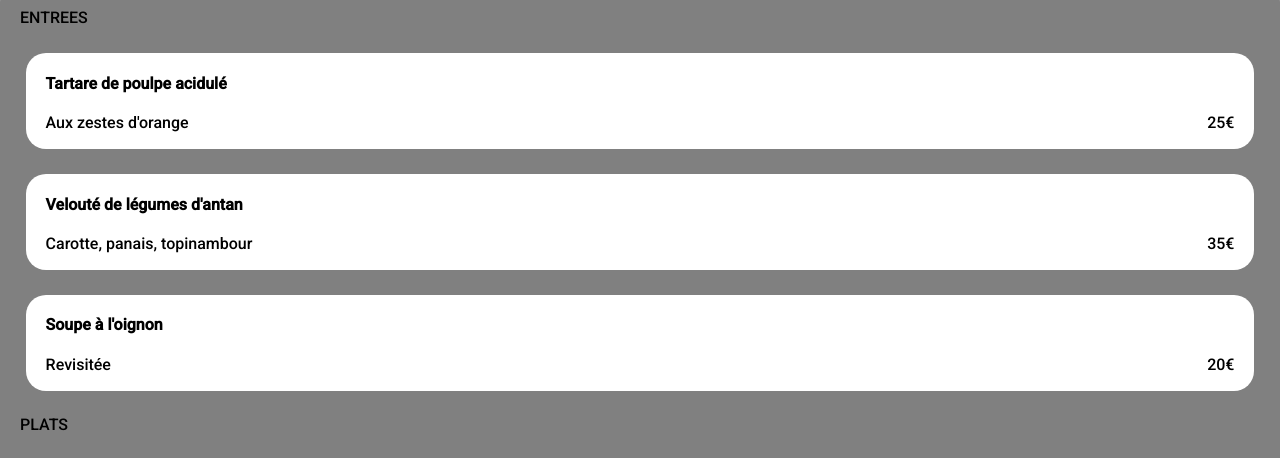
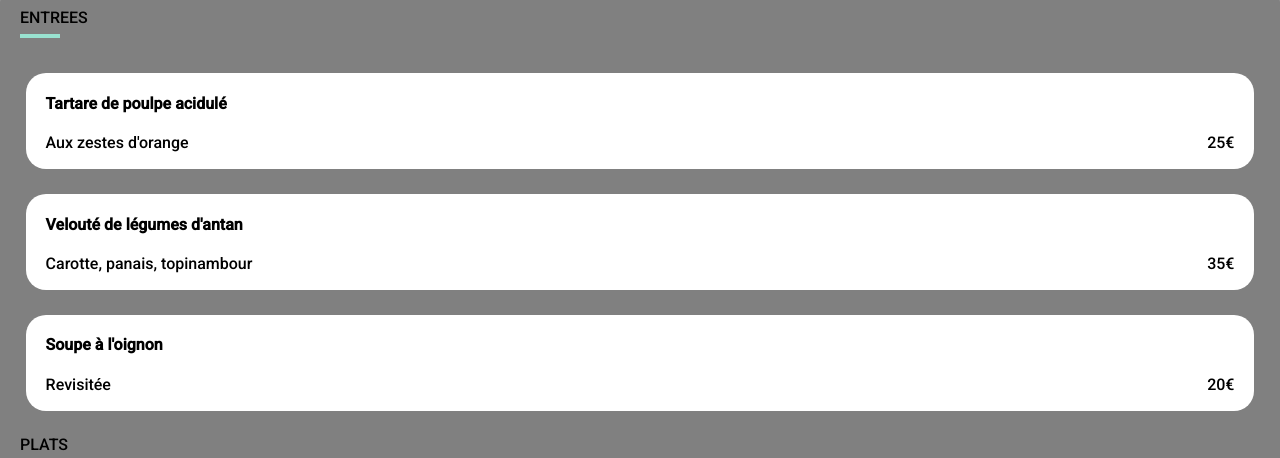
Before and after one commit to Jahray0/OhMyFood-Git, a website: page page1.html in a window 1280 px wide. Shown: the part 459-917 px from the top of the page. Drawn offline with Linux system fonts and the light colour scheme; files that its build step writes are made by us from their sources; a web font is replaced by a local one.

Commit message:
v2.08 pas mal

```diff
--- a/page1.html
+++ b/page1.html
@@ -41,6 +41,7 @@
 
                 <div class="entrees__title">
                     <p>ENTREES</p>
+                    <div class="border"></div>
                 </div>
 
                 <div class="entrees__contain">
@@ -94,6 +95,7 @@
 
                 <div class="plats__title">
                     <p>PLATS</p>
+                    <div class="border"></div>
                 </div>
 
                 <div class="plats__contain">
@@ -146,6 +148,7 @@
 
                 <div class="desserts__title">
                     <p>DESSERTS</p>
+                    <div class="border"></div>
                 </div>
 
                 <div class="desserts__contain">
--- a/sass/components/_buttons.scss
+++ b/sass/components/_buttons.scss
@@ -9,4 +9,7 @@
     border-radius: 30px;
     box-shadow: 5px 5px 10px grey;
     background: linear-gradient(to bottom right, $colour-secondaire, $colour-primaire);
+    margin: auto;
+    margin-bottom: 40px;
+    margin-top: 40px;
 }
--- a/sass/layout/_container.scss
+++ b/sass/layout/_container.scss
@@ -167,6 +167,8 @@ i{
 
 .page2{
     background-color: grey;
+    border-top-left-radius:60px;
+    border-top-right-radius:60px;
 
 }
 
@@ -180,7 +182,15 @@ i{
     padding-left: 20px;
 }
 
+.border{
+    width: 40px;
+    height: 4px;
+    background-color: $colour-tertiaire;
+    position: relative;
+    left:20px;
+    top:-10px;
 
+  }
 
 
 .entrees, .plats, .desserts{
@@ -198,5 +208,8 @@ i{
         padding-left: 20px;
         padding-right: 20px;
     }
+    &__title p{
+        border-bottom: $colour-tertiaire;
+    }
 
 }
```
Also changed, not shown: index.html (+3 -1 lines), 1 other file.
